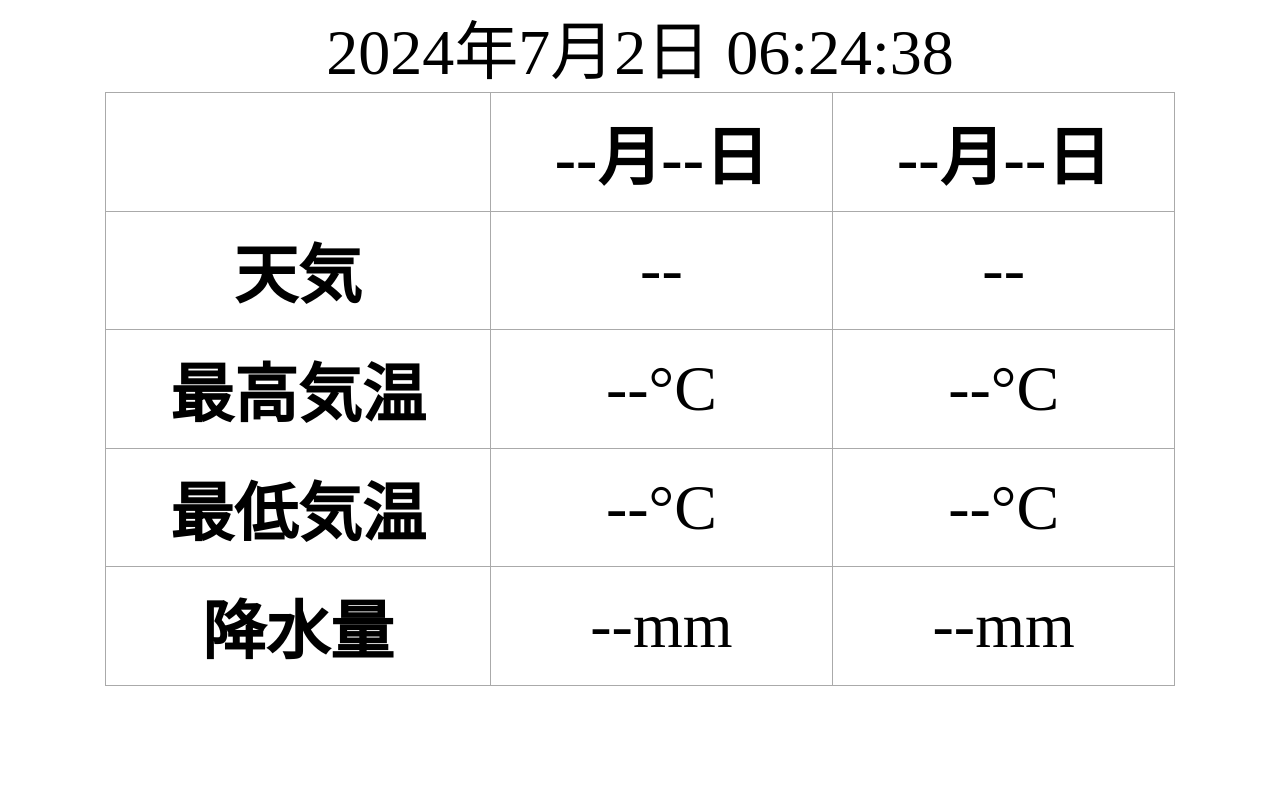
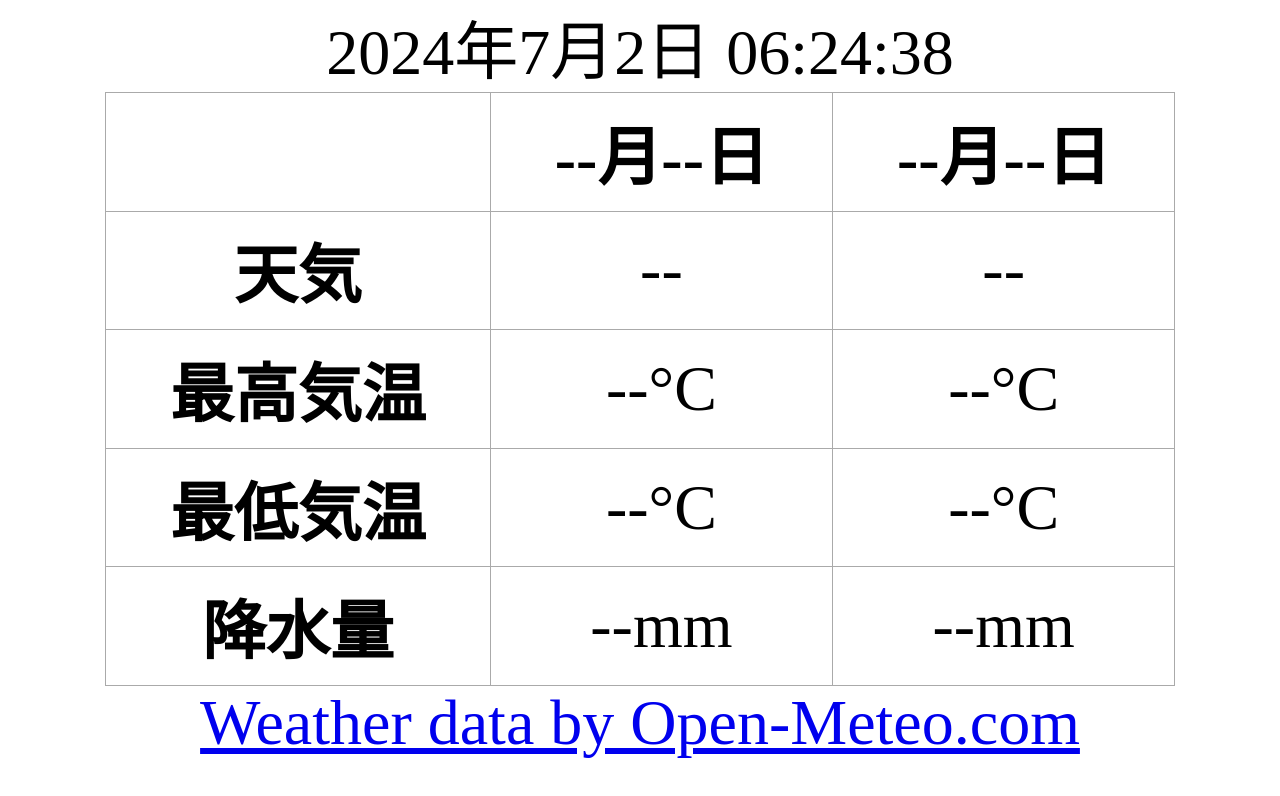
Before and after one commit to yamamoto2obirin/weather, a plain HTML site: page index.html in a window 1280 px wide. Drawn offline with Linux system fonts and the light colour scheme; no server answers.

Commit message:
Open-Meteoへのリンクを追加

```diff
--- a/index.html
+++ b/index.html
@@ -44,6 +44,8 @@
       </tr>
     </tbody>
   </table>
+
+  <a href="https://open-meteo.com/">Weather data by Open-Meteo.com</a>
 </body>
 
 </html>
```
